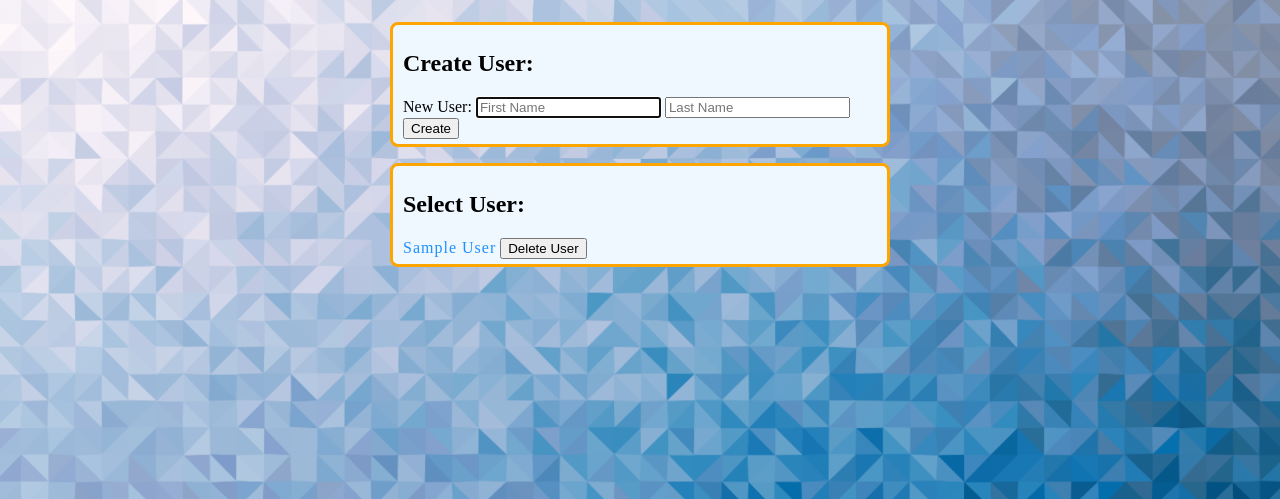
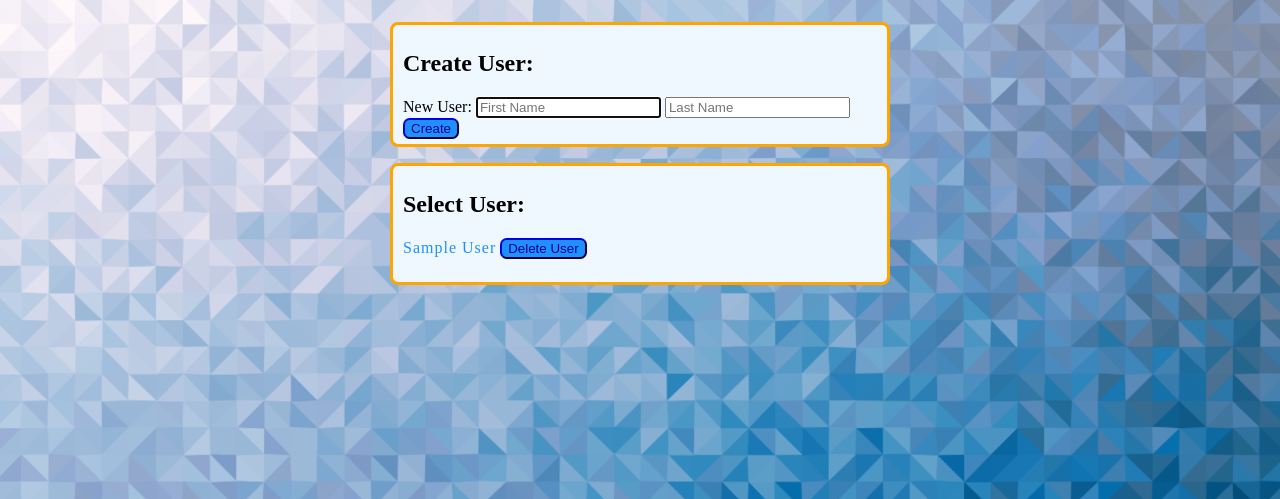
Before and after one commit to Jarnbjorn92/CodeClanzo_, a Flask app: page /users in a window 1280 px wide. Shown: the part 54-553 px from the top of the page. Run offline with Flask 2, Linux system fonts and the light colour scheme; a database or web service that is not in the repository returns one stand-in record (values such as "Sample title"); some libraries are stand-ins or nearby versions.

Commit message:
Started styling buttons

```diff
--- a/static/style.css
+++ b/static/style.css
@@ -82,3 +82,36 @@ input {
 .create-transaction {
     text-align: center;
 }
+
+.delete-button {
+    background-color: dodgerblue;
+    border-color: darkblue;
+    color: darkblue;
+    border-radius: 0.5em;
+}
+
+.delete-button:hover {
+    background-color: orange;
+}
+
+.create-button {
+    background-color: dodgerblue;
+    border-color: darkblue;
+    color: darkblue;
+    border-radius: 0.5em;
+}
+
+.create-button:hover {
+    background-color: orange;
+}
+
+.edit-button {
+    background-color: none;
+    border-color: darkblue;
+    color: darkblue;
+    border-radius: 0.5em;
+}
+
+.edit-button:hover {
+    background-color: orange;
+}
--- a/templates/transactions/index.html
+++ b/templates/transactions/index.html
@@ -23,6 +23,7 @@
         <form class="delete-form" action="transactions/{{transaction.id}}/delete" method="POST">
             <button class="delete-button" value="delete">Delete</button>
         </form>
+        <br>
         <form class="edit-form" action="transactions/{{transaction.id}}/edit" method="GET">
             <button class="edit-button" value="edit">Edit</button>
         </form>
--- a/templates/transactions/new.html
+++ b/templates/transactions/new.html
@@ -1,7 +1,6 @@
 {% extends "base.html" %}
 {% block content %}
 
-<div class="container">
 <div class="create-transaction">
 <form action="/transactions", method="POST">
     <div>
@@ -35,5 +34,5 @@
     </div>
 </form>
 </div>
-</div>
+
 {% endblock %}
--- a/templates/users/index.html
+++ b/templates/users/index.html
@@ -7,7 +7,7 @@
     <label for="New_User">New User:</label>
     <input type="text" id="first_name" name="first_name" placeholder="First name" autofocus>
     <input type="text" id="last_name" name="last_name" placeholder="Last name">
-    <button class="create-user" value="create-user">Create</button>
+    <button class="create-button" value="create-user">Create</button>
 </form>
 </div>
 <p>
@@ -22,7 +22,7 @@
         </div>
     </div>
 </form>
-
+<br>
 {% endfor %}
 </div>
 </p>
```
Also changed, not shown: templates/users/show.html (+6 -4 lines).
